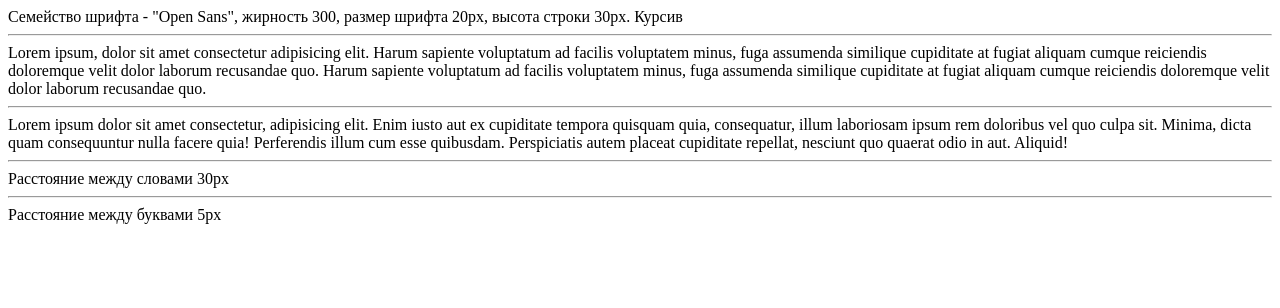
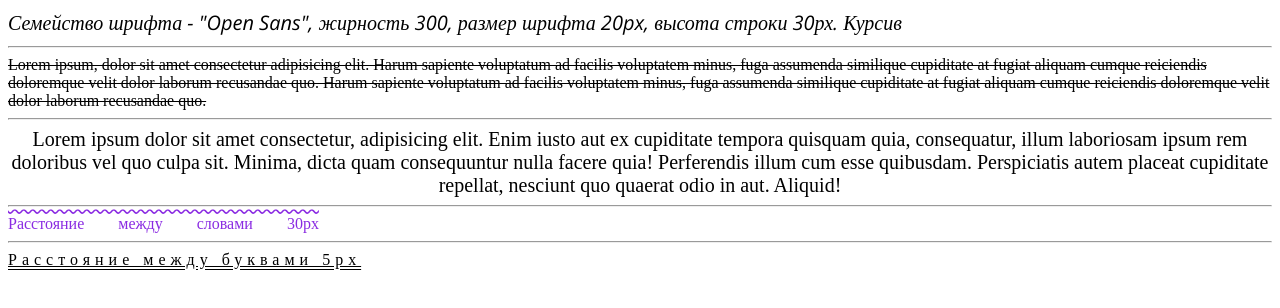
Before and after one commit to uncweb/homework, a plain HTML site: page lesson31_34/index.html in a window 1280 px wide. Drawn offline with nearby package versions, Linux system fonts and the light colour scheme; the site is published under a folder, as on GitHub Pages, so addresses that start at the root find nothing.

Commit message:
Update index.html

```diff
--- a/lesson31_34/index.html
+++ b/lesson31_34/index.html
@@ -15,7 +15,7 @@
     <link
         href="https://fonts.googleapis.com/css2?family=Montserrat:ital,wght@0,100..900;1,100..900&family=Open+Sans:ital,wght@0,300..800;1,300..800&display=swap"
         rel="stylesheet">
-    <link rel="stylesheet" href="/style.css/main.css">
+    <link rel="stylesheet" href="./style.css/main.css">
 </head>
 
 <body>
```
